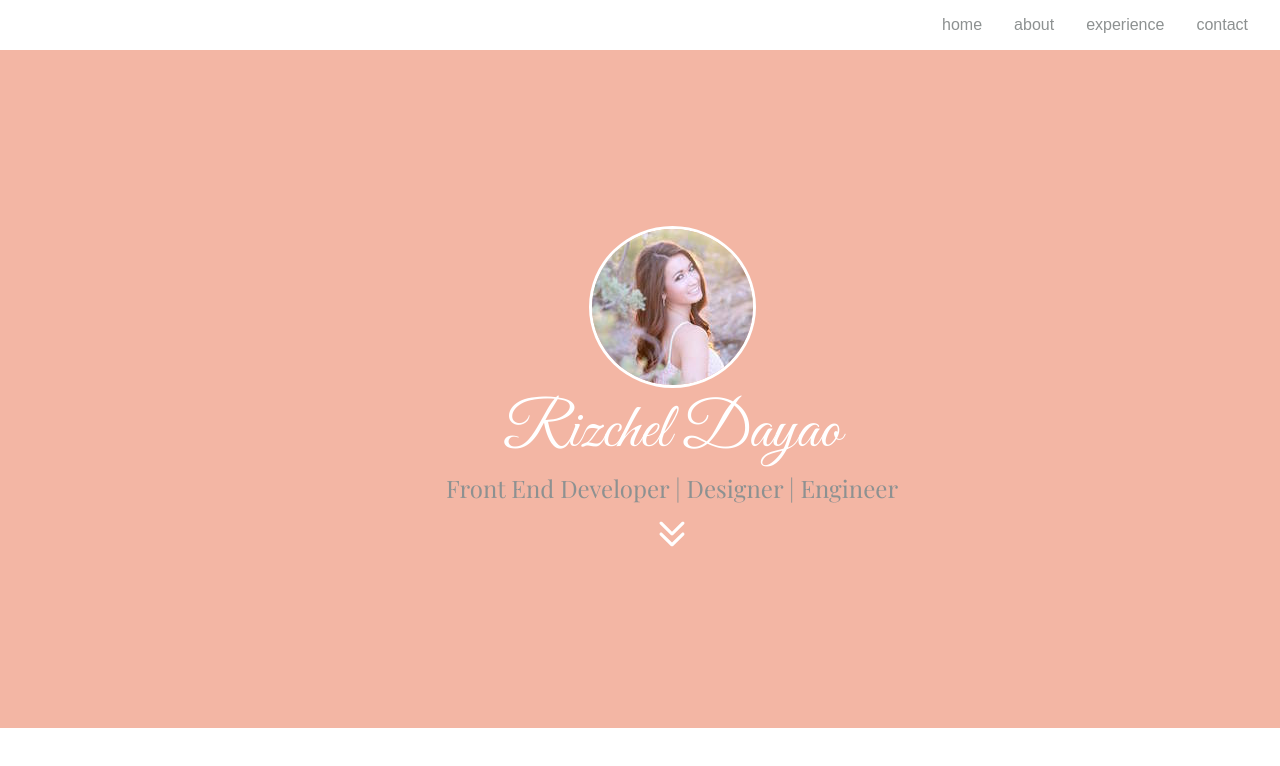
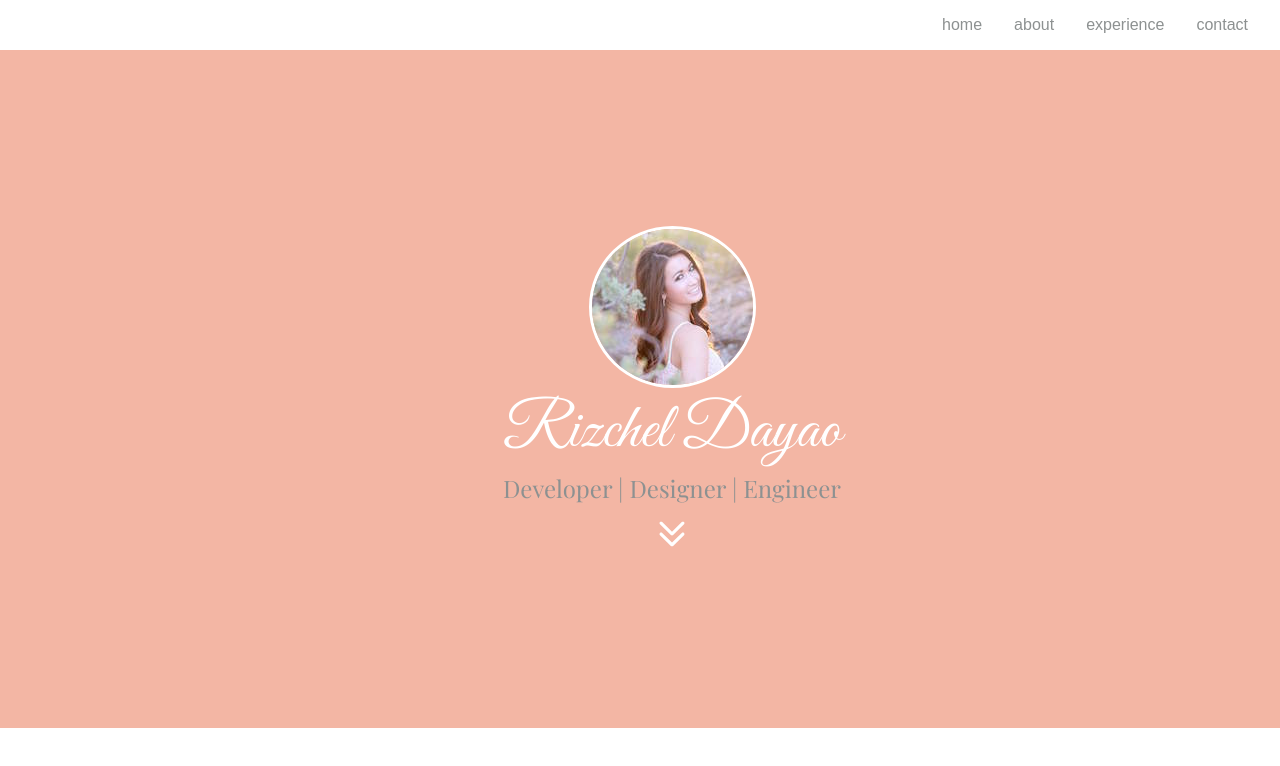
Before and after one commit to rizcheldayao/my_website, a website: page index.html in a window 1280 px wide. Drawn offline with nearby package versions, Linux system fonts and the light colour scheme; some packages are replaced by stand-ins of ours; a web font is replaced by a local one.

Commit message:
Edit text

```diff
--- a/index.html
+++ b/index.html
@@ -58,7 +58,7 @@
           Rizchel Dayao
         </div>
         <div class="roles">
-          Front End Developer | Designer | Engineer
+          Developer | Designer | Engineer
         </div>
         <div class="intro-button">
           <a href="#about">
```
